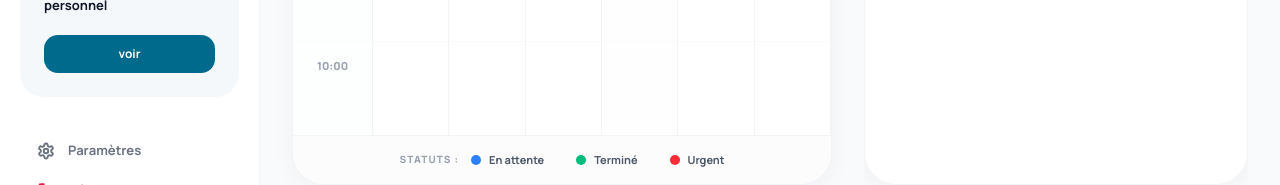
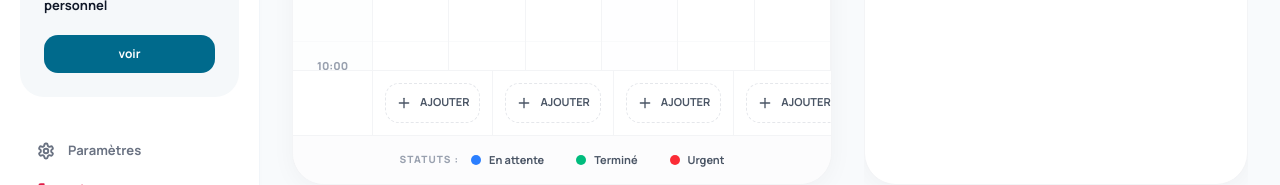
Before and after one commit to Digitheque-project/Consultation_front, a Next.js app: page /modules/consultation-externe/planning-complet in a window 1280 px wide. Shown: the part 583-768 px from the top of the page. Built offline with nearby package versions, Linux system fonts and the light colour scheme; no server answers.

Commit message:
refact: planning

```diff
--- a/app/(main)/modules/consultation-externe/planning-complet/page.tsx
+++ b/app/(main)/modules/consultation-externe/planning-complet/page.tsx
@@ -316,13 +316,6 @@ export default function PlanningCompletPage() {
                       );
                     })}
 
-                    {/* Column Footer Action */}
-                    <div className="absolute bottom-4 left-0 right-0 px-3 cursor-pointer transition-opacity">
-                      <Button variant="ghost" className="w-full h-10 rounded-xl border border-dashed border-gray-200 text-gray-600 hover:text-[#005b82] hover:bg-blue-50 hover:border-blue-200 text-[11px] font-bold gap-2">
-                        <Plus className="w-3 h-3" />
-                        AJOUTER
-                      </Button>
-                    </div>
                   </div>
                 );
               })}
@@ -330,6 +323,19 @@ export default function PlanningCompletPage() {
               {/* Render Current Time Line */}
               {renderTimeIndicator()}
             </div>
+          </div>
+
+          {/* Grid Footer - FIXED ACTION BAR */}
+          <div className="grid grid-cols-[80px_1fr_1fr_1fr_1fr_1fr_1fr] border-t border-gray-100 bg-white flex-none">
+            <div className="border-r border-gray-100 bg-gray-50/10"></div>
+            {weekDays.map((_, idx) => (
+              <div key={idx} className="p-3 border-r border-gray-100 last:border-r-0">
+                <Button variant="ghost" className="w-full h-10 rounded-xl border border-dashed border-gray-200 text-gray-600 hover:text-[#005b82] hover:bg-blue-50 hover:border-blue-200 text-[11px] font-bold gap-2">
+                  <Plus className="w-3 h-3" />
+                  AJOUTER
+                </Button>
+              </div>
+            ))}
           </div>
 
           {/* Footer Legend - FIXED */}
```
